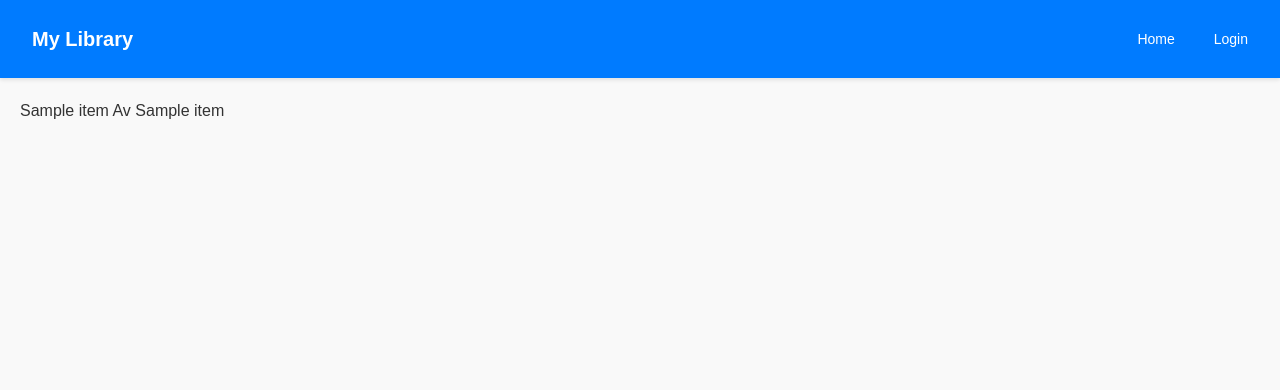
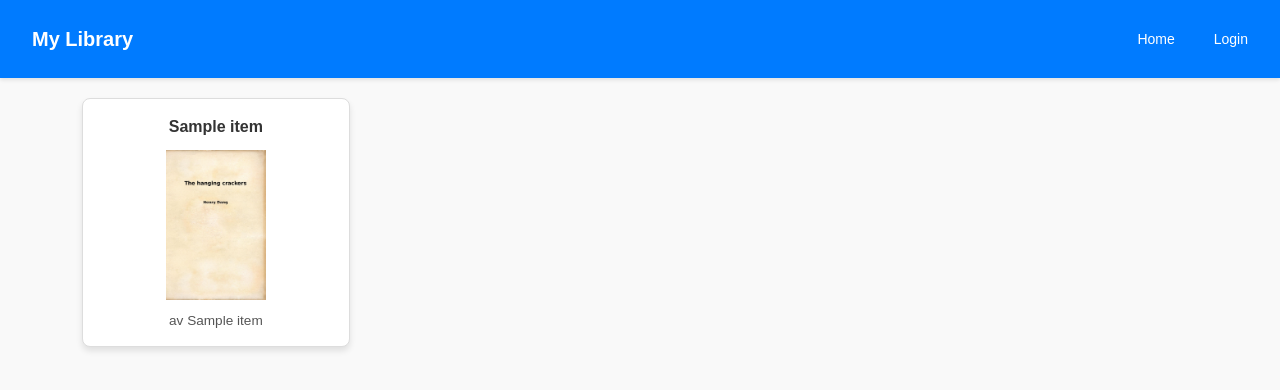
Before and after one commit to aknea001/utlansystemBibliotek, a Flask app: page /?page=1 in a window 1280 px wide. Shown: the top 390 px of the page. Run offline with Flask 3, Linux system fonts and the light colour scheme; a database or web service that is not in the repository returns one stand-in record (values such as "Sample title"); data that the repository does not hold is empty.

Commit message:
displayer bok info med grid
chatgpt lagde grid stylingen

```diff
--- /dev/null
+++ b/utlanWeb/static/grid.css
@@ -0,0 +1,47 @@
+.outerGrid {
+    display: flex;
+    justify-content: center;
+    align-items: center;
+    margin: 0;
+    font-family: Arial, sans-serif;
+}
+
+.grid-container {
+    display: grid;
+    grid-template-columns: repeat(4, 1fr);
+    grid-template-rows: repeat(2, auto);
+    gap: 15px;
+    width: 90%;
+    max-width: 1200px;
+}
+
+.grid-item {
+    display: flex;
+    flex-direction: column;
+    align-items: center;
+    justify-content: space-between;
+    background-color: white;
+    padding: 15px;
+    border: 1px solid #ddd;
+    border-radius: 8px;
+    box-shadow: 0 4px 6px rgba(0, 0, 0, 0.1);
+}
+
+.headline {
+    font-size: 1rem;
+    text-align: center;
+    margin: 0 0 10px;
+}
+
+img {
+    width: 100px;
+    height: 150px;
+    object-fit: cover;
+    margin-bottom: 10px;
+}
+
+.subtext {
+    font-size: 0.85rem;
+    color: #555;
+    text-align: center;
+}
--- a/utlanWeb/templates/index.html
+++ b/utlanWeb/templates/index.html
@@ -4,6 +4,7 @@
     <meta charset="UTF-8">
     <meta name="viewport" content="width=device-width, initial-scale=1.0">
     <link rel="stylesheet" href="/static/styles.css">
+    <link rel="stylesheet" href="/static/grid.css">
     <title>:3</title>
 </head>
 <header>
@@ -21,9 +22,21 @@
 <main>
 <body>
     {% if boker %}
-        {% for i in boker %}
-            <p>{{ i[1] }} Av {{ i[2] }}</p>
-        {% endfor %}
+        <div class="outerGrid">
+            <div class="grid-container">
+                {% for i in boker %}
+                    <div class="grid-item">
+                        <p class="headline"><b>{{ i[1] }}</b></p>
+                        <img src="/static/cover.jpg" alt="Cover">
+                        <p class="subtext">av {{ i[2] }}</p>
+                    </div>
+                {% endfor %}
+            </div>
+        </div>
+    {% else %}
+        <script>
+            window.location = "/"
+        </script>
     {% endif %}
 </main>
 </body>
```
